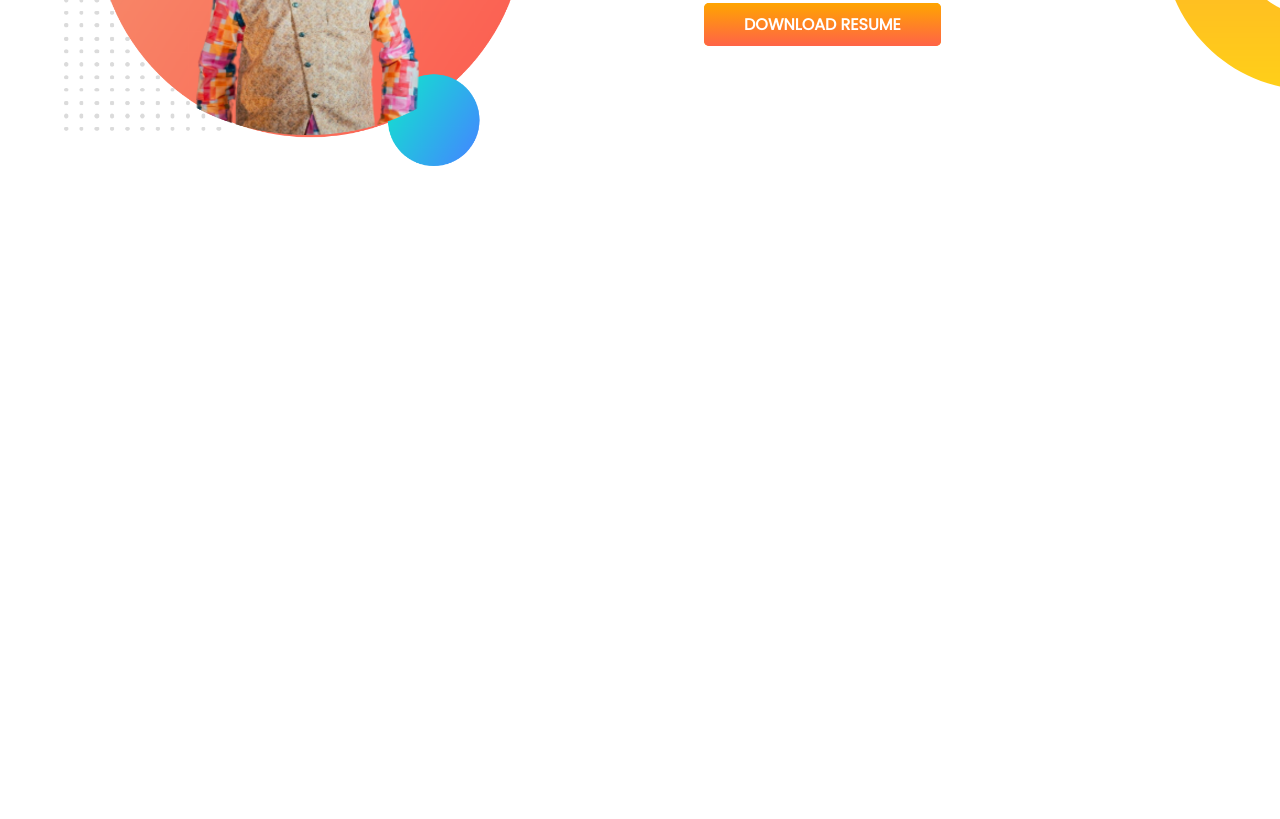
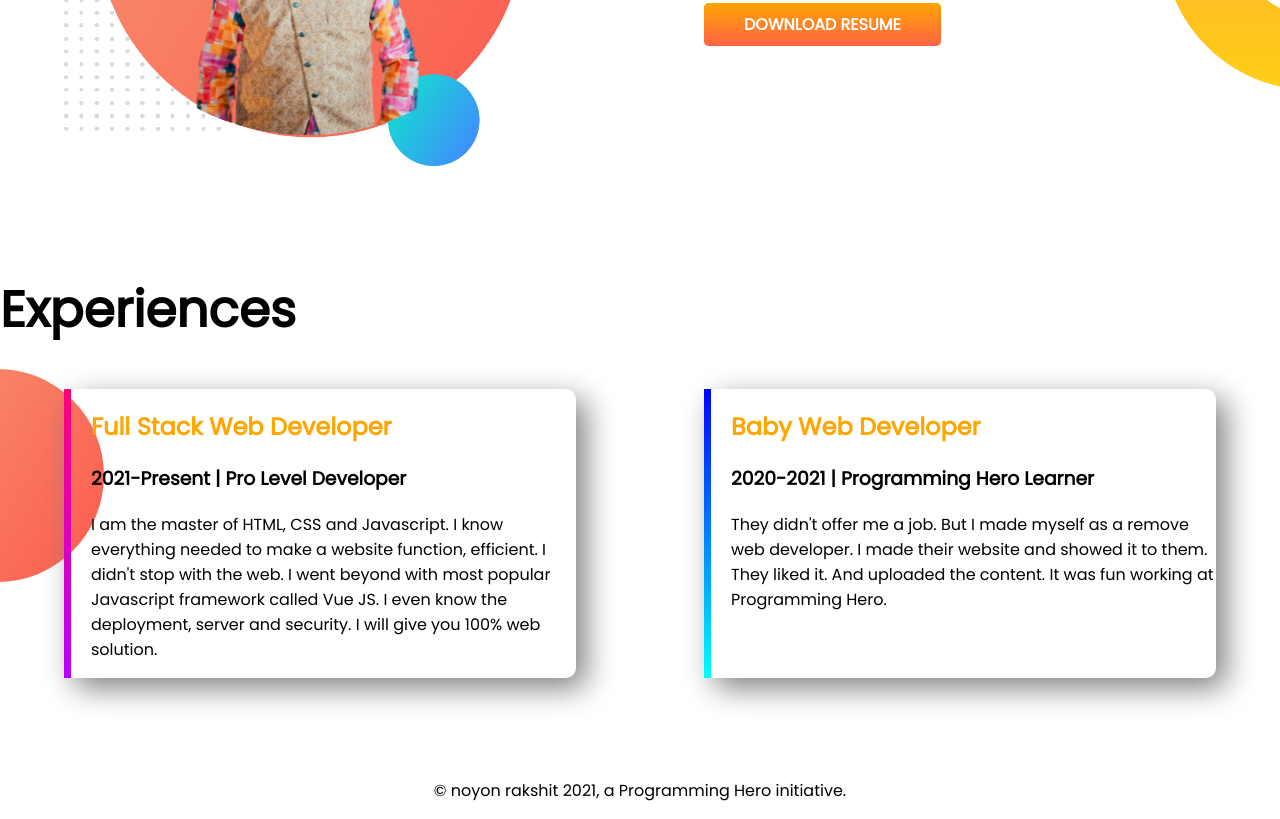
Before and after one commit to noyonrakshit/developer-portfolio, a plain HTML site: page index.html in a window 1280 px wide. Shown: the part 856-1675 px from the top of the page. Before the commit the page ends 1129 px from the top, so only its background shows below. Drawn offline with Linux system fonts and the light colour scheme.

Commit message:
footer added

```diff
--- a/index.html
+++ b/index.html
@@ -13,7 +13,7 @@
 </head>
 
 <body>
-    <section class="top-banner">
+    <section class="top-banner flexible-container">
         <div class="half-width">
             <h1>Welcome To</h1>
             <h1> <span class="orange-color"></spanclass>noyon rakshit</span> world</h1>
@@ -30,7 +30,7 @@
             <img src="images/noyon-bg.png" alt="">
         </div>
     </section>
-    <section class="dream-big">
+    <section class="dream-big flexible-container">
         <div class="half-width">
             <img src="images/noyon-bg.png" alt="">
         </div>
@@ -42,9 +42,32 @@
             <a class="link-button" target="_blank"
                 href="https://www.linkedin.com/in/nayan-kanti-rakshit-762a91152/">DOWNLOAD RESUME</a>
         </div>
+    </section>
+    <section class="Experiences-area">
+        <h1>Experiences</h1>
+        <div class="flexible-container">
+            <div id="full-stack-experience" class="experiences-items">
+                <h2 class="orange-color">Full Stack Web Developer</h2>
+                <h3>2021-Present | Pro Level Developer</h3>
+                <p>I am the master of HTML, CSS and Javascript. I know everything needed to make a website function,
+                    efficient. I didn't stop with the web. I went beyond with most popular Javascript framework called
+                    Vue
+                    JS. I even know the deployment, server and security. I will give you 100% web solution.</p>
+            </div>
+            <div id="web-dev-experiences" class="experiences-items">
+                <h2 class="orange-color">Baby Web Developer</h2>
+                <h3>2020-2021 | Programming Hero Learner</h3>
+                <p>They didn't offer me a job. But I made myself as a remove web developer. I made their website and
+                    showed
+                    it to them. They liked it. And uploaded the content. It was fun working at Programming Hero.</p>
+            </div>
+        </div>
+
 
     </section>
-
+    <footer>
+        <p>© noyon rakshit 2021, a Programming Hero initiative.</p>
+    </footer>
 </body>
 
 </html>
--- a/style.css
+++ b/style.css
@@ -8,7 +8,7 @@ h1{
 .orange-color{
     color: orange;
 }
-section{
+.flexible-container{
     display: flex;
     margin-bottom: 100px;
 }
@@ -37,3 +37,31 @@ section{
     background-repeat: no-repeat;
     background-position: right;
 }
+.Experiences-area{
+    background-image: url(images/exp-bg.png);
+    background-repeat: no-repeat;
+    background-position: left;
+
+}
+.experiences-items{
+    width: 40%;
+    margin-left: 5%;
+    margin-right: 5%;
+    padding-left: 20px;
+    border-radius: 10px;
+    box-shadow: 10px 10px  30px gray;
+    border-left: 10px solid;
+}
+#web-dev-experiences{
+    border-left: 7px solid;
+    border-image: linear-gradient(blue,cyan);
+    border-image-slice: 1;
+    }
+    #full-stack-experience{
+        border-left: 7px solid;
+    border-image: linear-gradient(rgb(255, 0, 119),rgb(183, 0, 255));
+    border-image-slice: 1;
+    }
+    footer p{
+        text-align: center;
+    }
```
Also changed, not shown: images/jhankar.png (deleted), images/jhankar2.png (deleted), images/my-bg.png (deleted), images/my-bg2.png (deleted), showOff/noyon.png (deleted).
